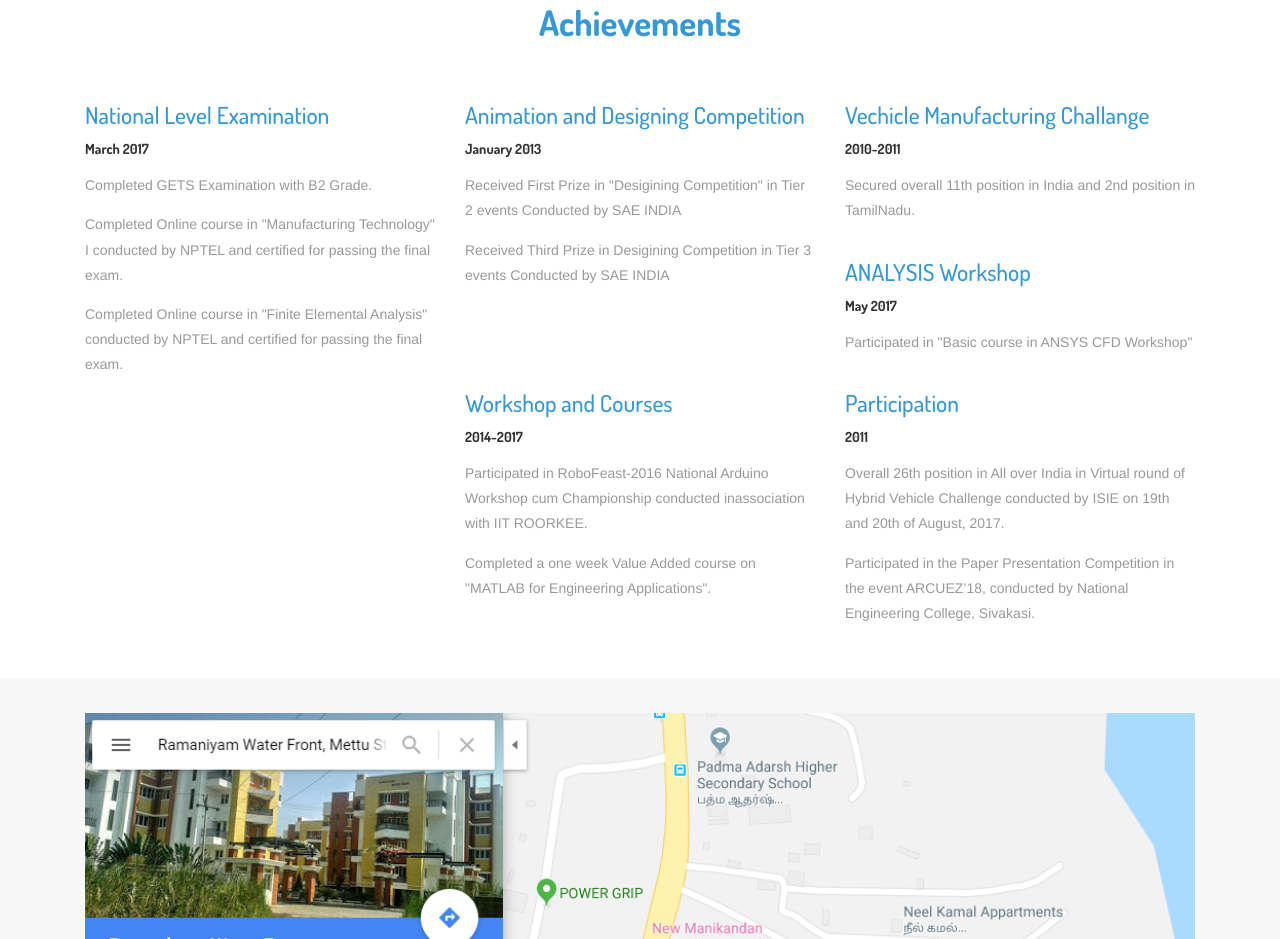
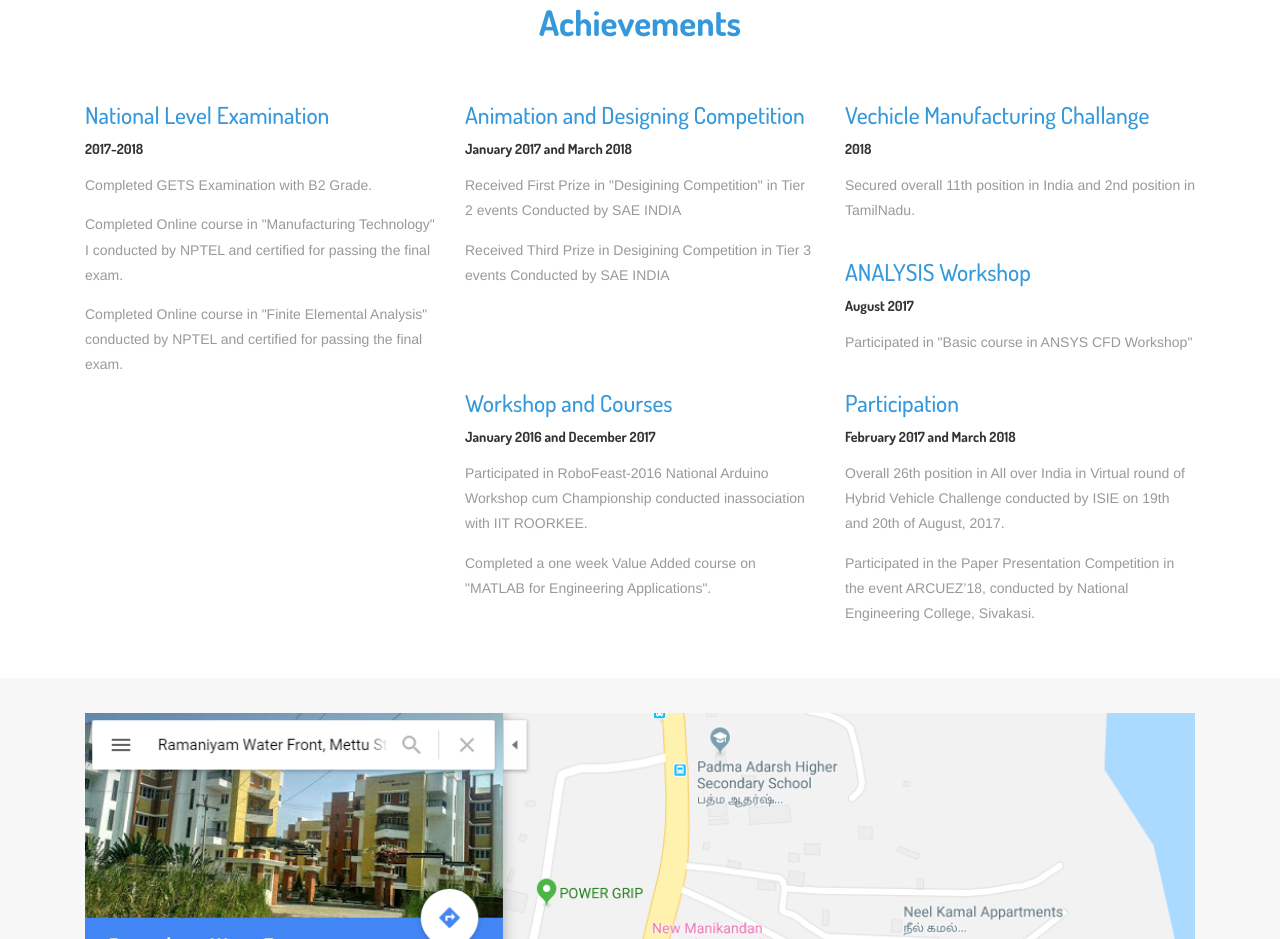
Before and after one commit to NaveensundarNagaraj/NaveensundarNagaraj.github.io, a plain HTML site: page index.html in a window 1280 px wide. Shown: the part 3404-4343 px from the top of the page. Drawn offline with Linux system fonts and the light colour scheme.

Commit message:
Update index.html

```diff
--- a/index.html
+++ b/index.html
@@ -386,7 +386,7 @@ a team player utilizing the opportunities it provides to improve my skills and e
                     <div class="col-md-4 blog-grid">
 
                         <h4><a>National Level Examination</a></h4>
-                        <span>March 2017</span>
+                        <span>2017-2018</span>
                         <p>Completed GETS Examination with B2 Grade.
                  <p>Completed Online course in &#34Manufacturing Technology&#34 I conducted by NPTEL and certified for passing the final exam.</p>
 	<p>Completed Online course in &#34Finite Elemental Analysis&#34 conducted by NPTEL and certified for passing the final exam.
@@ -395,34 +395,34 @@ a team player utilizing the opportunities it provides to improve my skills and e
                     <div class="col-md-4 blog-grid">
 
                         <h4><a>Animation and Designing Competition</a></h4>
-                        <span>January 2013</span>
+                        <span>January 2017 and March 2018</span>
                          <p>Received First Prize in &#34Desigining Competition&#34 in Tier 2 events Conducted by SAE INDIA</p>
                   <p>Received Third Prize in Desigining Competition in Tier 3 events Conducted by SAE INDIA</p>
                     </div>
                     <div class="col-md-4 blog-grid">
 
                         <h4><a>Vechicle Manufacturing Challange</a></h4>
-                        <span>2010-2011</span>
+                        <span>2018</span>
                         <p>Secured overall 11th position in India and 2nd position in TamilNadu.</p>
                     </div>
 
                     <div class="col-md-4 blog-grid">
 
                         <h4><a>ANALYSIS Workshop</a></h4>
-                        <span>May 2017</span>
+                        <span>August 2017</span>
                         <p>Participated in &#34Basic course in ANSYS CFD Workshop&#34</p>
                     </div>
                     <div class="col-md-4 blog-grid">
 
                         <h4><a>Workshop and Courses</a></h4>
-                        <span>2014-2017</span>
+                        <span>January 2016 and December 2017</span>
                         <p>Participated in RoboFeast-2016 National Arduino Workshop cum Championship conducted inassociation with IIT ROORKEE.</p>
                  <p>Completed a one week Value Added course on &#34MATLAB for Engineering Applications&#34.</p>
                     </div>
                     <div class="col-md-4 blog-grid">
 
                         <h4><a>Participation</a></h4>
-                        <span>2011</span>
+                        <span>February 2017 and March 2018</span>
                          <p>Overall 26th position in All over India in Virtual round of Hybrid Vehicle Challenge conducted by ISIE on 19th and 20th of August, 2017.</p>
                  <p>Participated in the Paper Presentation Competition in the event ARCUEZ&#146;18, conducted by National Engineering College, Sivakasi.</p>
                     </div>
```
